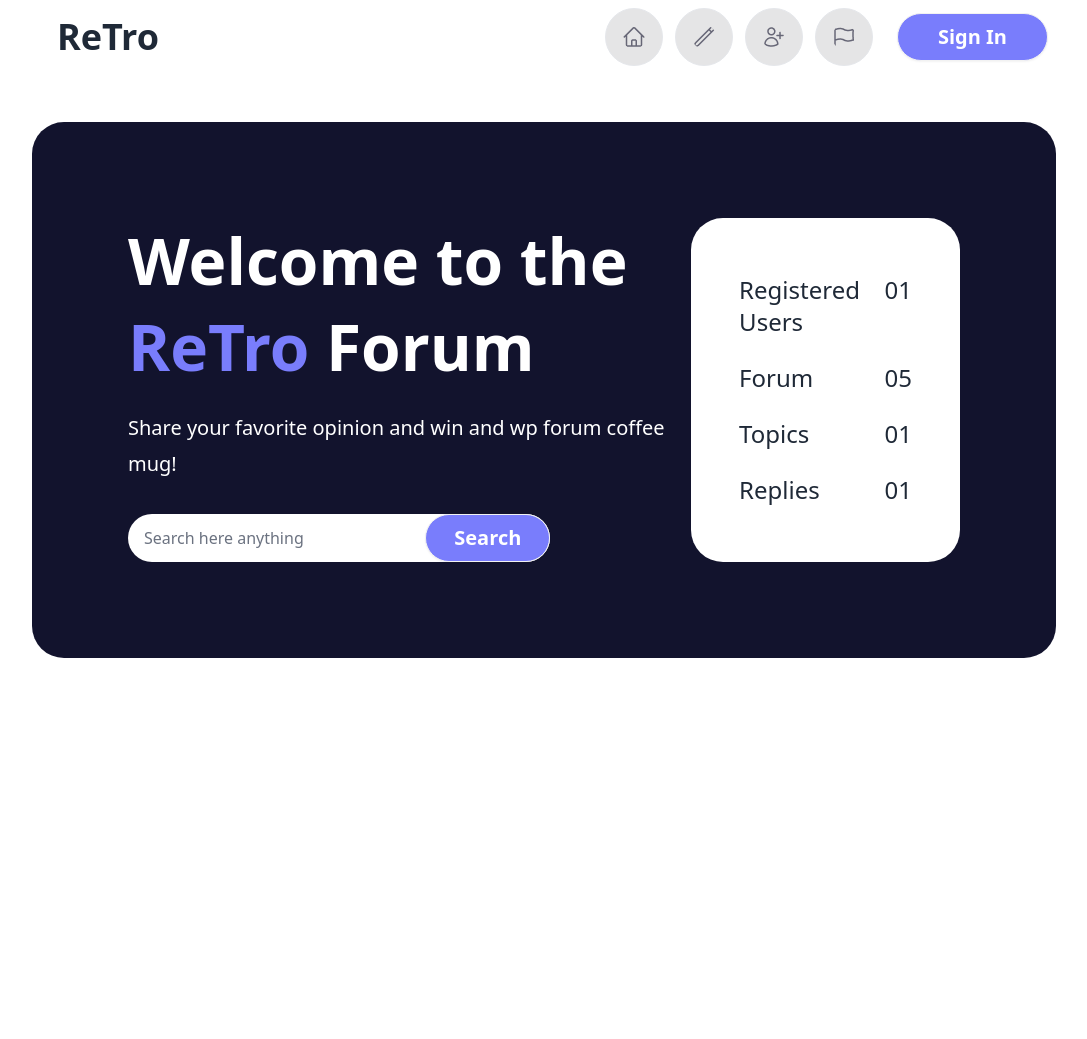
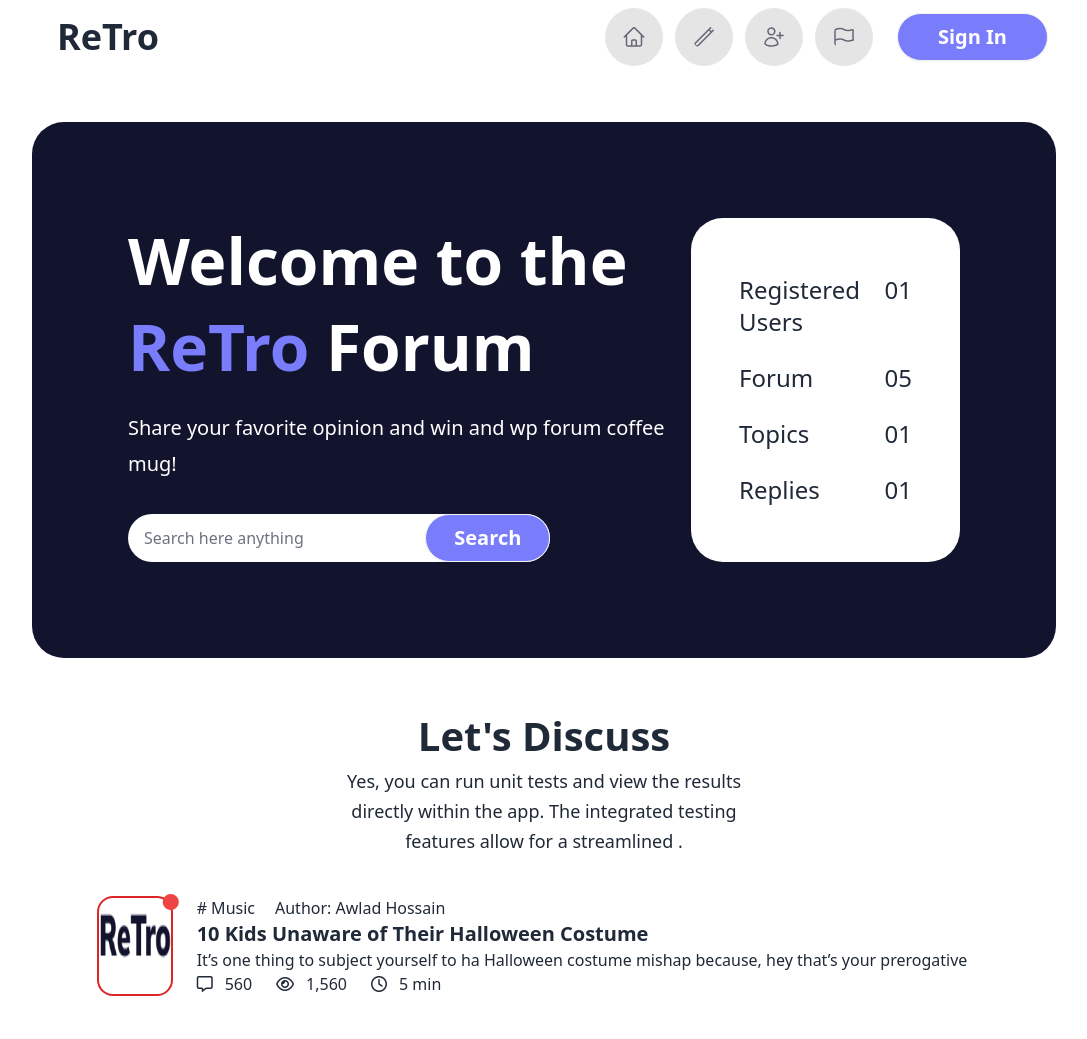
Before and after one commit to GaziFayaz/Retro-Forum, a plain HTML site: page index.html in a window 1280 px wide. Shown: the whole page, without its empty margins (96-1183 px from the left). Before the commit the page ends 800 px from the top, so only its background shows below. Drawn offline with nearby package versions, Linux system fonts and the light colour scheme.

Commit message:
discuss section initial structure with one card design

```diff
--- a/index.html
+++ b/index.html
@@ -117,6 +117,54 @@
 					</div>
 				</div>
 			</section>
+			<section
+				class="lets-discuss mb-12 flex flex-col  items-center justify-center"
+			>
+				<h1 class="discuss-title text-[40px] font-[900]">Let's Discuss</h1>
+				<p class="discuss-desc text-lg leading-[30px] w-3/4 lg:w-2/5 text-center">
+					Yes, you can run unit tests and view the results directly within the
+					app. The integrated testing features allow for a streamlined .
+				</p>
+				<div class="contents-section flex gap-6">
+					<div class="content-cards w-full">
+						<div class="content-card p-10 flex gap-6">
+							<div class="image-area border-2 border-red-600 relative rounded-2xl">
+								<img src="./images/logo.png" alt="" class="h-[72px] w-[72px]" />
+								<i
+									class="fa-solid fa-circle text-red-500 absolute -top-1 -right-2"
+								></i>
+							</div>
+							<div class="card-details flex flex-col">
+								<div class="category-author flex gap-5">
+									<h3 class="category"># Music</h3>
+									<h3 class="author">Author: Awlad Hossain</h3>
+								</div>
+								<h1 class="card-title">
+									10 Kids Unaware of Their Halloween Costume
+								</h1>
+								<p class="card-desc">
+									It’s one thing to subject yourself to ha Halloween costume mishap because, hey that’s your prerogative
+								</p>
+								<div class="interactions-duration flex gap-6">
+									<div class="comment-count flex gap-3 items-center">
+										<i class="fa-regular fa-message"></i>
+										<h6>560</h6>
+									</div>
+									<div class="impressions flex gap-3 items-center">
+										<i class="fa-regular fa-eye"></i>
+										<h6>1,560</h6>
+									</div>
+									<div class="expected-read-time  flex gap-3 items-center">
+										<i class="fa-regular fa-clock"></i>
+										<h6>5 min</h6>
+									</div>
+								</div>
+							</div>
+						</div>
+					</div>
+					<div class="read-contents"></div>
+				</div>
+			</section>
 		</main>
 	</body>
 </html>
```
